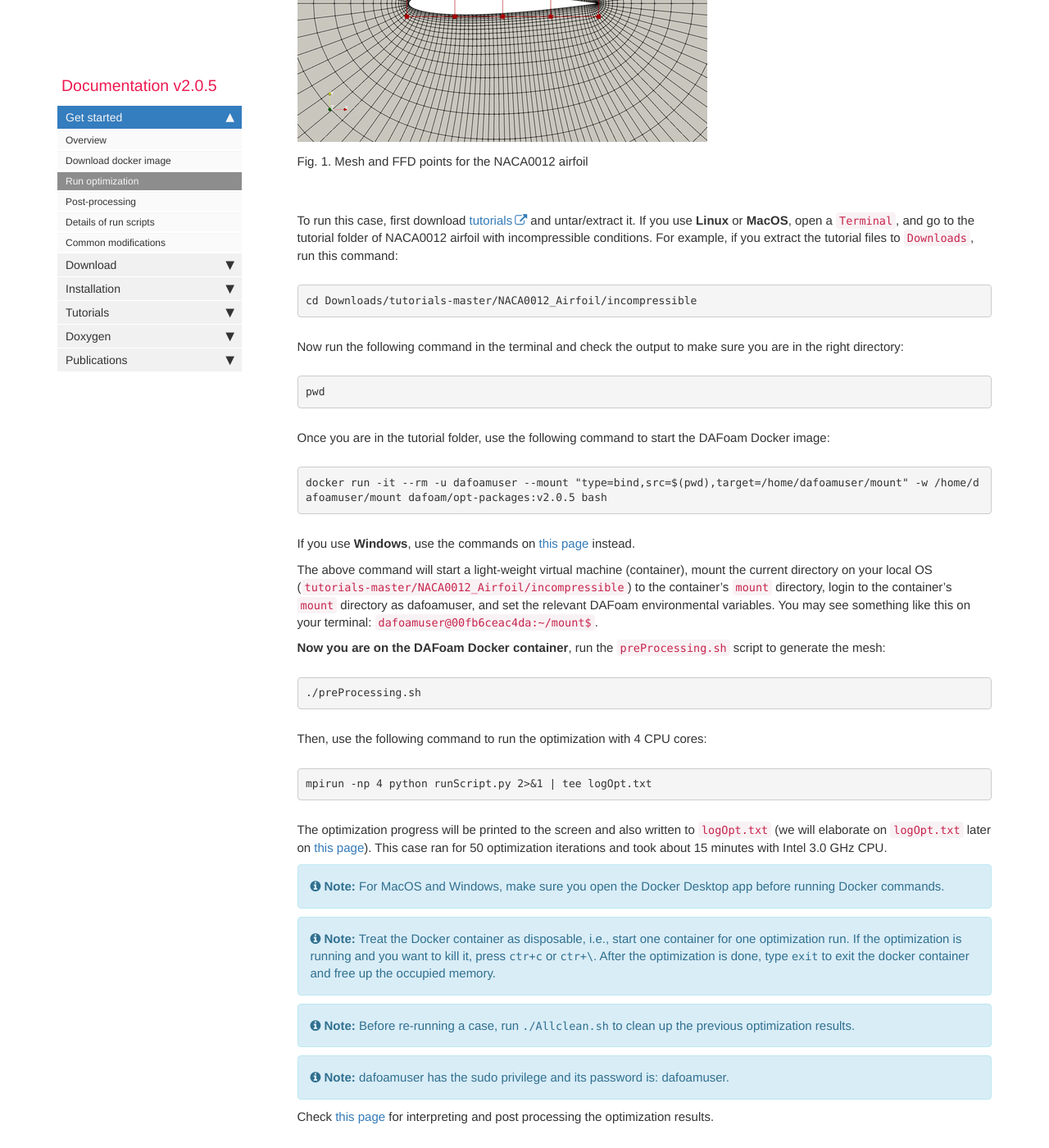
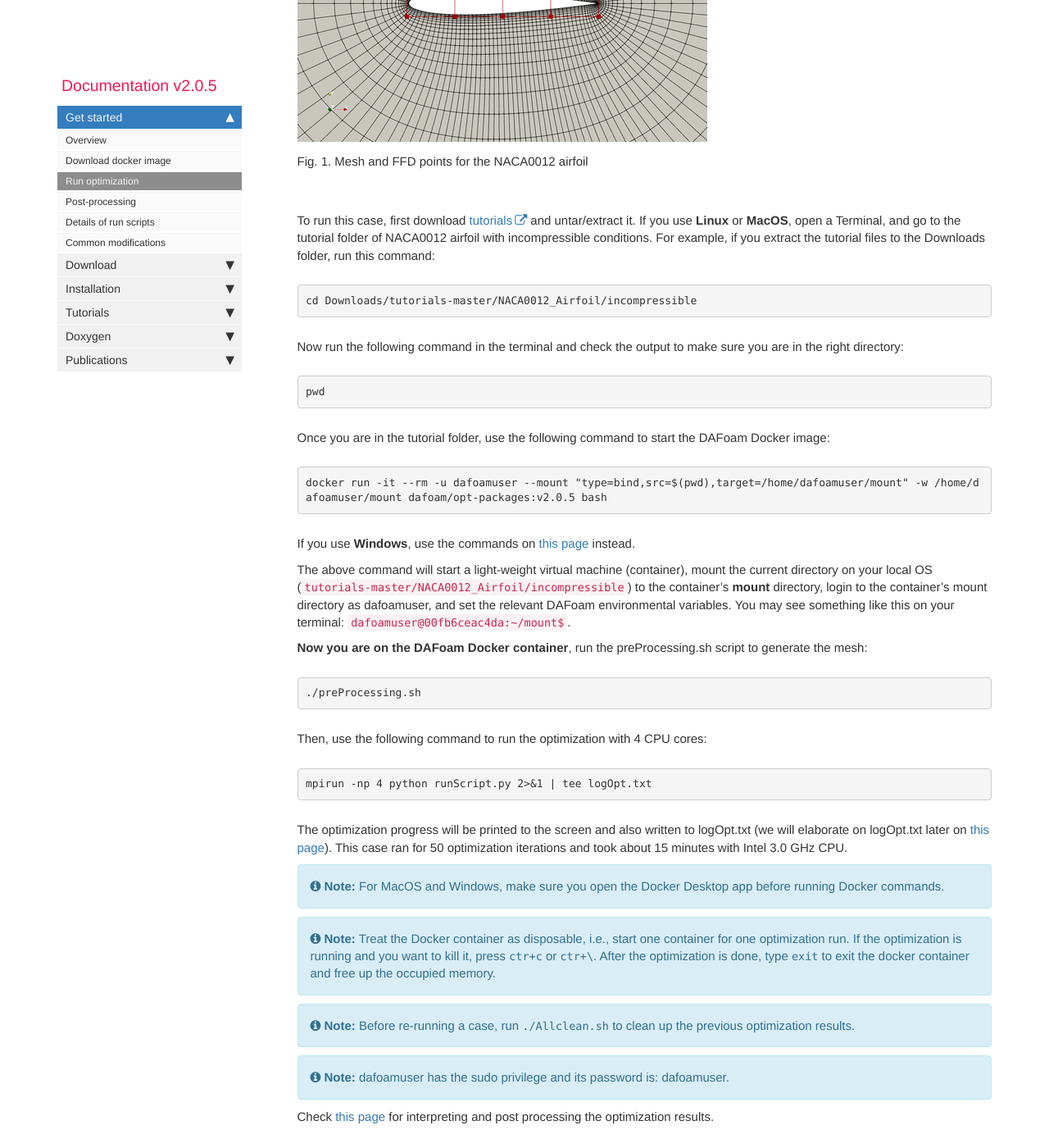
Before and after one commit to DAFoam/DAFoam.github.io, a Jekyll site: the page built from pages/mydoc/mydoc_get_started_run.md, in a window 1280 px wide and 1400 px high, scrolled down 669 px. Shown: the whole window at 82% size. Built offline with Jekyll 4.4.1, drawn with Linux system fonts in a browser that asks for light colours; comment, search, counter and statistics services are not loaded.

Commit message:
content update

```diff
--- a/pages/mydoc/mydoc_get_started_run.md
+++ b/pages/mydoc/mydoc_get_started_run.md
@@ -30,7 +30,7 @@ Fig. 1. Mesh and FFD points for the NACA0012 airfoil
 
 |
 
-To run this case, first download [tutorials](https://github.com/DAFoam/tutorials/archive/master.tar.gz) and untar/extract it. If you use **Linux** or **MacOS**, open a `Terminal`, and go to the tutorial folder of NACA0012 airfoil with incompressible conditions. For example, if you extract the tutorial files to `Downloads`, run this command:
+To run this case, first download [tutorials](https://github.com/DAFoam/tutorials/archive/master.tar.gz) and untar/extract it. If you use **Linux** or **MacOS**, open a Terminal, and go to the tutorial folder of NACA0012 airfoil with incompressible conditions. For example, if you extract the tutorial files to the Downloads folder, run this command:
 
 <pre>
 cd Downloads/tutorials-master/NACA0012_Airfoil/incompressible
@@ -50,9 +50,9 @@ docker run -it --rm -u dafoamuser --mount "type=bind,src=$(pwd),target=/home/daf
 
 If you use **Windows**, use the commands on [this page](mydoc_get_started_windows.html) instead.
 
-The above command will start a light-weight virtual machine (container), mount the current directory on your local OS (`tutorials-master/NACA0012_Airfoil/incompressible`) to the container's `mount` directory, login to the container's `mount` directory as dafoamuser, and set the relevant DAFoam environmental variables. You may see something like this on your terminal: `dafoamuser@00fb6ceac4da:~/mount$`.
+The above command will start a light-weight virtual machine (container), mount the current directory on your local OS (`tutorials-master/NACA0012_Airfoil/incompressible`) to the container's **mount** directory, login to the container's mount directory as dafoamuser, and set the relevant DAFoam environmental variables. You may see something like this on your terminal: `dafoamuser@00fb6ceac4da:~/mount$`.
 
-**Now you are on the DAFoam Docker container**, run the `preProcessing.sh` script to generate the mesh:
+**Now you are on the DAFoam Docker container**, run the preProcessing.sh script to generate the mesh:
 
 <pre>
 ./preProcessing.sh
@@ -64,7 +64,7 @@ Then, use the following command to run the optimization with 4 CPU cores:
 mpirun -np 4 python runScript.py 2>&1 | tee logOpt.txt
 </pre>
 
-The optimization progress will be printed to the screen and also written to `logOpt.txt` (we will elaborate on `logOpt.txt` later on [this page](mydoc_get_started_runscript.html)). This case ran for 50 optimization iterations and took about 15 minutes with Intel 3.0 GHz CPU.
+The optimization progress will be printed to the screen and also written to logOpt.txt (we will elaborate on logOpt.txt later on [this page](mydoc_get_started_runscript.html)). This case ran for 50 optimization iterations and took about 15 minutes with Intel 3.0 GHz CPU.
 
 {% include note.html content="For MacOS and Windows, make sure you open the Docker Desktop app before running Docker commands." %}
 
```
Also changed, not shown: pages/mydoc/mydoc_get_started_download_docker.md (+1 -1 lines).
